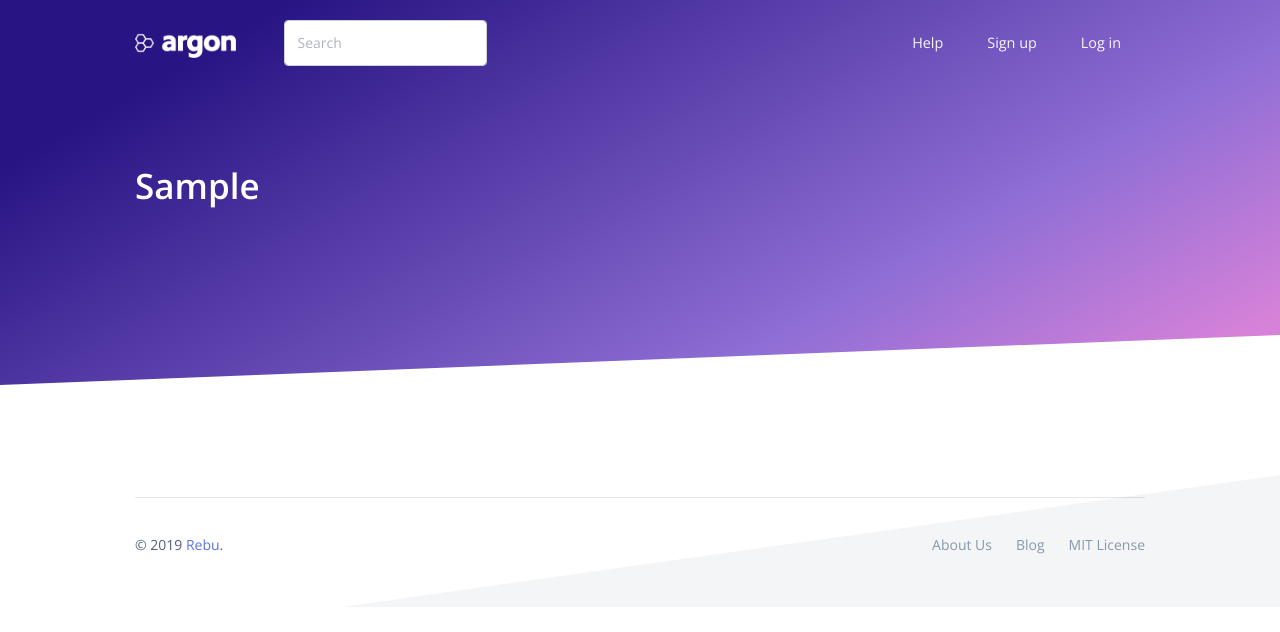
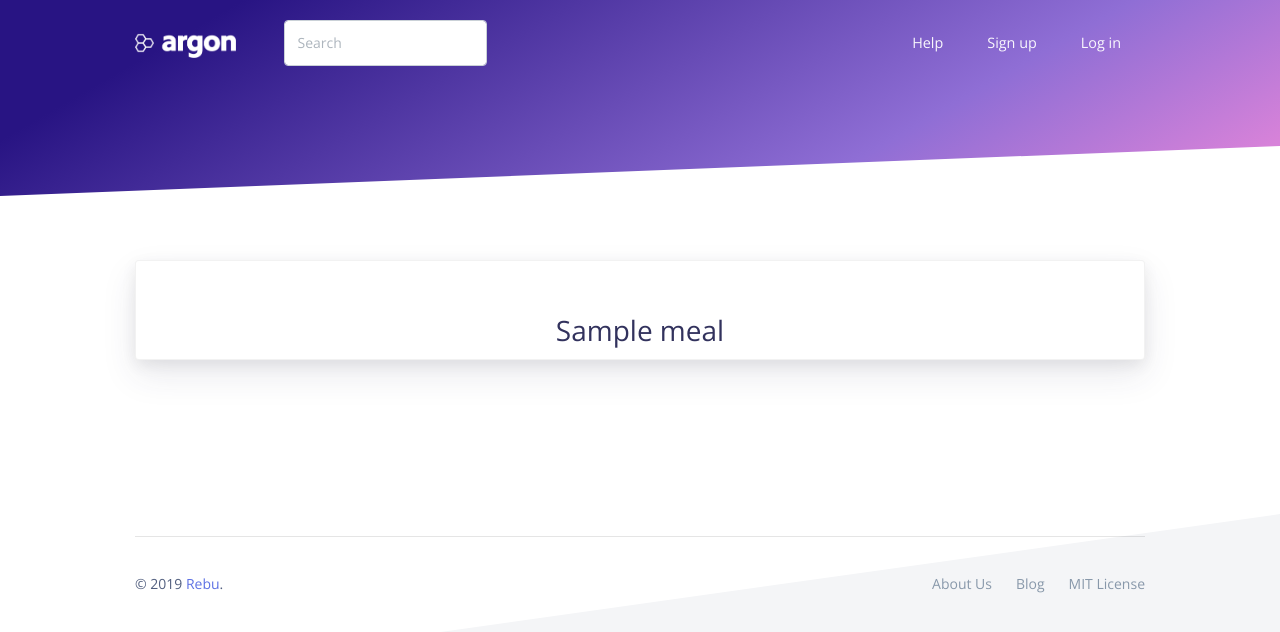
Before and after one commit to rashidlasker/rebu, a Django app: template app/web/pages/templates/pages/search.html in a window 1280 px wide. Shown: the top 632 px of the page. Run offline with Django 3.2, Linux system fonts and the light colour scheme; the template is opened without the code that fills it: most values are stand-ins (such as "Sample title", 1, 10 or a date in 2020); some libraries are stand-ins or nearby versions.

Commit message:
add all meals to search

```diff
--- a/app/web/pages/templates/pages/search.html
+++ b/app/web/pages/templates/pages/search.html
@@ -15,16 +15,6 @@
  			<span></span>
  			<span></span>
  		</div>
- 		<div class="container py-lg-md d-flex">
- 			<div class="col px-0">
- 				<div class="row">
- 					<div class="col-lg-6">
- 						<h1 class="display-3 text-white">{{ result.all_meals }}
- 						</h1>
- 					</div>
- 				</div>
- 			</div>
- 		</div>
  		<!-- SVG separator -->
  		<div class="separator separator-bottom separator-skew">
  			<svg x="0" y="0" viewBox="0 0 2560 100" preserveAspectRatio="none" version="1.1" xmlns="http://www.w3.org/2000/svg">
@@ -32,6 +22,19 @@
  			</svg>
  		</div>
  	</section>
+ 	{% for meal in result.all_meals %}
+	 	<section class="section">
+	      <div class="container">
+	        <div class="card card-profile shadow">
+	          <div class="px-4">
+	            <div class="text-center mt-5">
+	              <h3>{{ meal }}</h3>
+	            </div>
+	          </div>
+	        </div>
+	      </div>
+	    </section>
+    {% endfor %}
 </div>
 </main>
 
```
